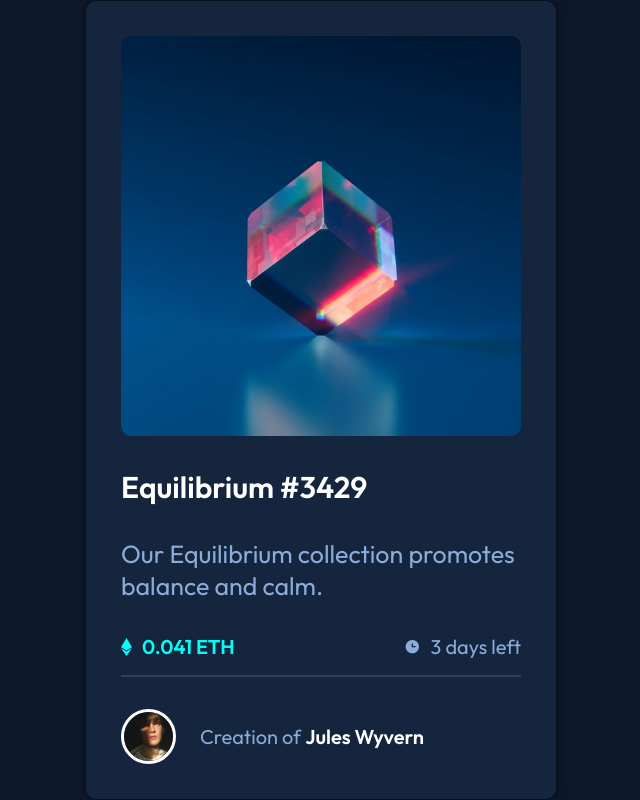
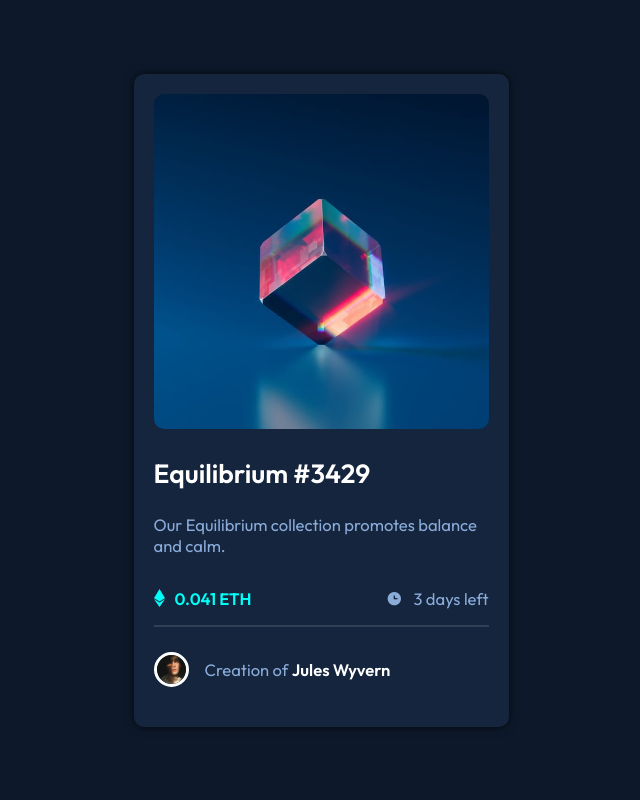
Before and after one commit to rebeccaaaaaaaaaaa/frontendmentor-nftcard, a React (Create React App) app: page / in a window 1280 px wide. Shown: the whole page, without its empty margins (319-959 px from the left). Built offline with nearby package versions, Linux system fonts and the light colour scheme.

Commit message:
criar hover no imagem do card - image hover view

```diff
--- a/public/index.html
+++ b/public/index.html
@@ -1,5 +1,5 @@
 <!DOCTYPE html>
-<html lang="pt-br">
+<html lang="en">
   <head>
     <meta charset="utf-8" />
     <link rel="icon" href="%PUBLIC_URL%/favicon.ico" />
@@ -9,23 +9,12 @@
       content="Web site created using create-react-app"
     />
     <link rel="preconnect" href="https://fonts.googleapis.com">
-<link rel="preconnect" href="https://fonts.gstatic.com" crossorigin>
-<link href="https://fonts.googleapis.com/css2?family=Outfit:wght@300;400;600&display=swap" rel="stylesheet">
+    <link rel="preconnect" href="https://fonts.gstatic.com" crossorigin>
+    <link href="https://fonts.googleapis.com/css2?family=Outfit:wght@300;400;600&display=swap" rel="stylesheet">
 
     <title> Card NFT </title>
   </head>
   <body>
-    <noscript>You need to enable JavaScript to run this app.</noscript>
     <div id="root"></div>
-    <!--
-      This HTML file is a template.
-      If you open it directly in the browser, you will see an empty page.
-
-      You can add webfonts, meta tags, or analytics to this file.
-      The build step will place the bundled scripts into the <body> tag.
-
-      To begin the development, run `npm start` or `yarn start`.
-      To create a production bundle, use `npm run build` or `yarn build`.
-    -->
   </body>
 </html>
--- a/src/App.js
+++ b/src/App.js
@@ -4,6 +4,8 @@ import imgview from '../src/images/image-equilibrium.jpg';
 import ethicon from '../src/images/icon-ethereum.png';
 import clockicon from  '../src/images/icon-clock.png';
 import avatar from '../src/images/image-avatar.png';
+import iconview from '../src/images/icon-view.png';
+
 
 
 export const Main = styled.div`
@@ -23,40 +25,71 @@ export const Card = styled.div`
   display: flex;
   flex-direction: column;
   justify-content: center;
-  margin: 10px;
-  padding: 10px;
+  padding: 20px;
   transition: all 0.5s;
-  padding: 35px;
-
+  padding: 20px;
+  width: 35%;
+  max-width: 375px;
+  min-width: 350px;
 `
 
-export const H1 = styled.h1`
-  font-size: 30px;
+export const TitleLinkArea = styled.div`
+  padding: 1.5rem 0;
+`
+
+export const TitleLink = styled.a`
+  font-size: 26.4px;
   color: hsl(0,0%,100%);
-  padding-top: 2rem;
   cursor: pointer;
   transition: all 0.5s;
+  text-decoration: none;
+  font-weight: bold;
 
   &:hover {
     color: hsl(178, 100%, 50%);
   }
 `
 
+export const CardImage = styled.div`
+    background: no-repeat;
+    background-position: center;
+    background-size: contain;
+    display: inline-block;
+    position: relative;
+    z-index: 1;
+
+
+    &:hover::after {
+      opacity: 0.6;
+      display: flex;
+      align-items: center;
+      justify-content: center;
+    }
+
+    &:after {
+      background: hsl(178deg 100% 50%);
+      display: inline-block;
+      position: absolute;
+      content: url('${iconview}');
+      width: 100%;
+      height: 100%;
+      opacity: 0;
+      top: 0;
+      left: 0;
+      transition: all 0.5s;
+      border-radius: 10px;
+
+    }
+`
+
 export const Image = styled.img`
   border-radius: 10px;
-  cursor: pointer;
-  transition: all 0.5s;
-
-  &:hover {
-    opacity: 0.5;
-  }
+  width: 100%;
 `
 
-export const PDescription = styled.p`
-  color: hsl(215,51%,70%);
-  padding-top: 2rem;
-  font-size: 25px;
-  width: 25rem;
+export const Description = styled.p`
+    color: hsl(215,51%,70%);
+    font-size: 16.6px;
 `
 
 export const ContentCard = styled.div`
@@ -71,7 +104,7 @@ export const InformationCard = styled.div`
    p {
     color: hsl(178, 100%, 50%);
     font-weight: bold;
-    font-size: 20px;
+    font-size: 16.6px;
     padding-top: 2rem;
     display: flex;
     align-items: center;
@@ -83,7 +116,7 @@ export const InformationCard = styled.div`
 
     p + p {
       color: hsl(215,51%,70%);
-      font-size: 20px;
+      font-size: 16.6px;
       font-weight: normal;
     }
 
@@ -98,24 +131,26 @@ export const Line = styled.hr`
 export const Creator = styled.div`
   display: flex;
   align-items: center;
-  margin-top: 2rem;
+  padding: 25px 0 20px;
 
   img{
-    width: 55px;
+    width: 35px;
     border-radius: 50%;
     border: 3px solid #fff;
+    height: 35px;
   }
 
   p{
     color:  hsl(215,51%,70%);
-    font-size: 20px;
-    margin-left: 1.5rem;
+    font-size: 16.6px;
+    margin-left: 1rem;
 
-    span{
+    a{
       font-weight: bold;
       color: hsl(0,0%,100%);
       transition: all 0.5s;
       cursor: pointer;
+      text-decoration: none;
 
       &:hover {
         color: hsl(178, 100%, 50%);
@@ -128,25 +163,27 @@ function App() {
   return (
     <Main>
       <Card>
-        <Image src={imgview} width={400} alt="Preview"/>
-
+        <a href="">
+        <CardImage>
+         <Image src={imgview} alt=""/>
+       </CardImage>
+        </a>
         <ContentCard>
-          <H1>Equilibrium #3429</H1>
-          <PDescription>
+          <TitleLinkArea>
+              <TitleLink href="#">Equilibrium #3429</TitleLink>
+          </TitleLinkArea>
+          <Description>
             Our Equilibrium collection promotes balance and calm.
-          </PDescription>
+          </Description>
         </ContentCard>
-
         <InformationCard>
           <p><img src={ethicon} width={11} height={18} alt="icon ethereum"/> 0.041 ETH </p>
           <p><img src={clockicon} width={17} height={17} alt="icon clock"/> 3 days left </p>
         </InformationCard>
-
         <Line/>
-
         <Creator>
           <img src={avatar} alt="avatar"/>
-          <p> Creation of <span> Jules Wyvern</span> </p>
+          <p> Creation of <a href="#"> Jules Wyvern</a> </p>
         </Creator>
       </Card>
     </Main>
```
